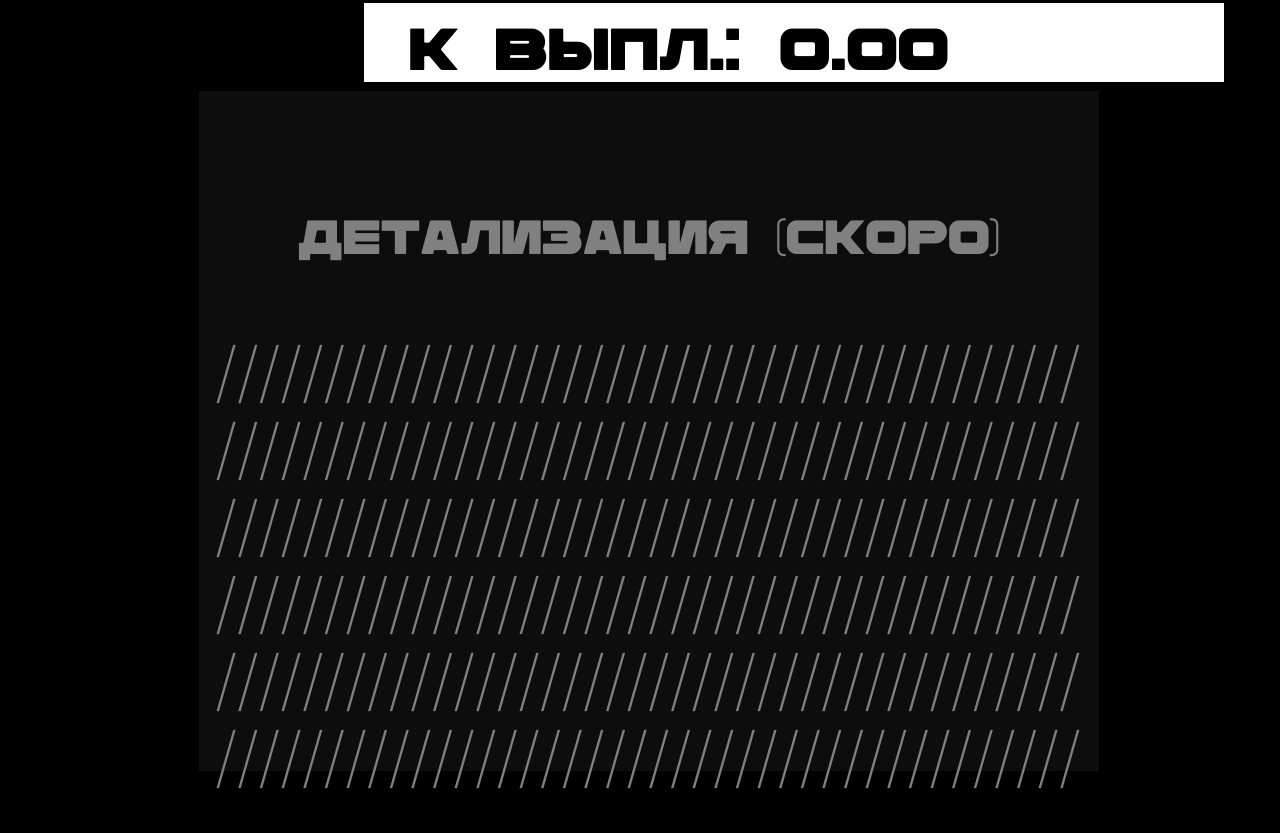
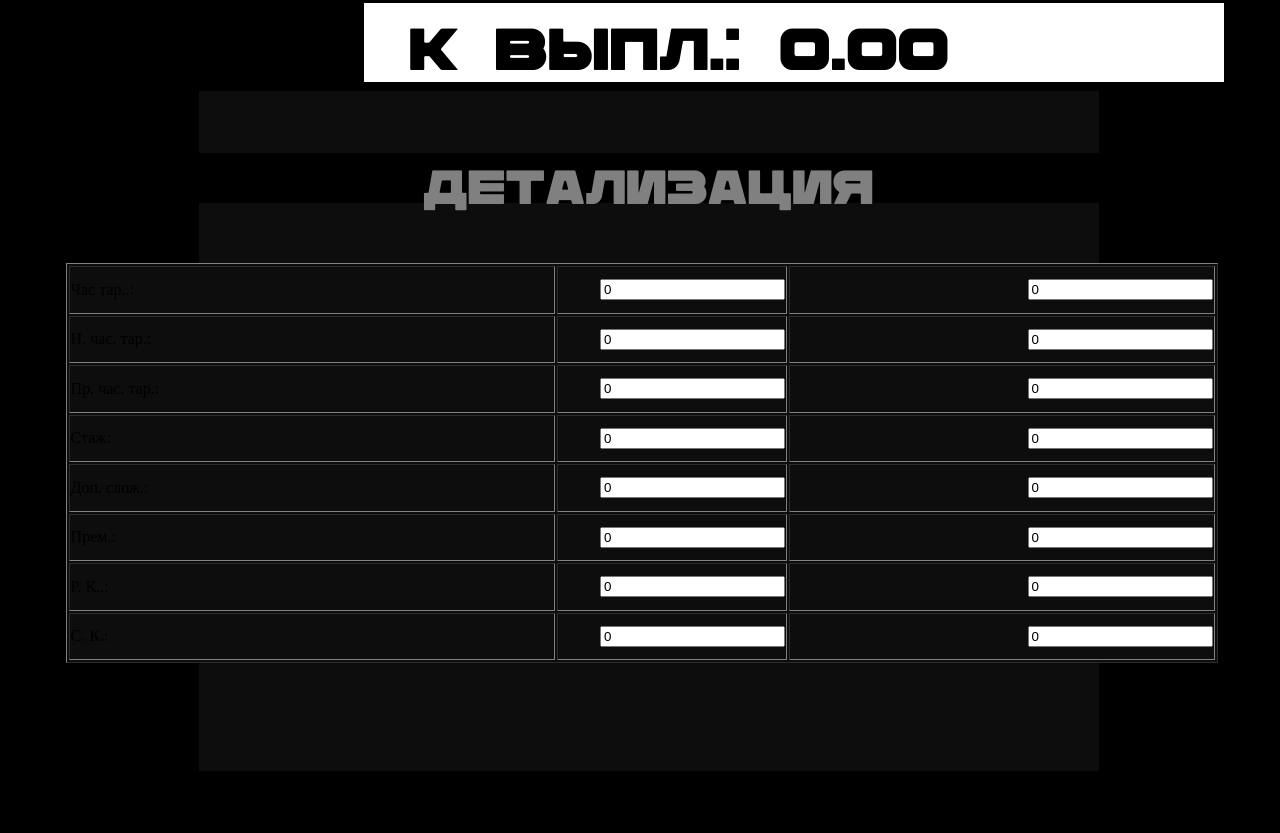
Before and after one commit to Latandj/Check_R, a plain HTML site: page index.html in a window 1280 px wide. Shown: the part 1047-1880 px from the top of the page. Drawn offline with Linux system fonts and the light colour scheme.

Commit message:
index.html

```diff
--- a/index.html
+++ b/index.html
@@ -1,7 +1,7 @@
 <!DOCTYPE html>
 <html>
  <head>
-  <title>Check R /beta_v0.301</title>
+  <title>Проверка /beta_v0.301</title>
   <link rel="stylesheet" href="cjs/main.css">
  </head>
 
@@ -12,7 +12,6 @@
 
 
 <!-- Хэдер -->
-
 
   <div class="buttons" style="height: 110px; width: 100%; position: absolute; left: 0; right: 0; top: 0%;">
 
@@ -274,17 +273,136 @@
   <div id="rectangle"></div>
 
 
+  <div style="height: 50px; width: 100%; position: absolute; top: 1050px;">
+
+
+<!-- детализация -->
+
+
+ <div style="height: 400px; width: 90%; position: absolute; top: 260px;">
+
+   <table border=1 solid grey height="400px" width="100%" style="background: #0d0d0d; margin-right: 5%; margin-left: 5%;">
+   <colgroup>
+    <col width="400px">
+    <col width="150px">
+    <col width="350px">
+   </colgroup>
+   <tbody align="left">
+     <tr>
+       <td>
+         <label class="tx8">Час тар..:</label>
+       </td>
+
+       <td align="right">
+         <input type="text" class="det" value="0" name="out" id="khrs" readonly>
+       </td>
+
+       <td align="right">
+         <input type="text" class="deta" value="0" name="out" id="shrs" readonly>
+       </td>
+     </tr>
+     <tr>
+       <td>
+         <label class="tx8">Н. час. тар.:</label>
+       </td>
+
+       <td align="right">
+         <input type="text" class="det" value="0" name="out" id="knhrs" readonly>
+       </td>
+
+       <td align="right">
+         <input type="text" class="deta" value="0" name="out" id="snhrs" readonly>
+       </td>
+     </tr>
+     <tr>
+       <td>
+         <label class="tx8">Пр. час. тар.:</label>
+       </td>
+
+       <td align="right">
+         <input type="text" class="det" value="0" name="out" id="kphrs" readonly>
+       </td>
+
+       <td align="right">
+         <input type="text" class="deta" value="0" name="out" id="sphrs" readonly>
+       </td>
+     </tr>
+     <tr>
+       <td>
+         <label class="tx8">Стаж:</label>
+       </td>
+
+       <td align="right">
+         <input type="text" class="det" value="0" name="out" id="ptstw" readonly>
+       </td>
+
+       <td align="right">
+         <input type="text" class="deta" value="0" name="out" id="sstw" readonly>
+       </td>
+     </tr>
+     <tr>
+       <td>
+         <label class="tx8">Доп. слож.:</label>
+       </td>
+
+       <td align="right">
+         <input type="text" class="det" value="0" name="out" id="dslow" readonly>
+       </td>
+
+       <td align="right">
+         <input type="text" class="deta" value="0" name="out" id="sdslow" readonly>
+       </td>
+     </tr>
+     <tr>
+       <td>
+         <label class="tx8">Прем.:</label>
+       </td>
+
+       <td align="right">
+         <input type="text" class="det" value="0" name="out" id="ppprem" readonly>
+       </td>
+
+       <td align="right">
+         <input type="text" class="deta" value="0" name="out" id="sppprem" readonly>
+       </td>
+     </tr><tr>
+       <td>
+         <label class="tx8">Р. К..:</label>
+       </td>
+
+       <td align="right">
+         <input type="text" class="det" value="0" name="out" id="rrrkf" readonly>
+       </td>
+
+       <td align="right">
+         <input type="text" class="deta" value="0" name="out" id="srrrkf" readonly>
+       </td>
+     </tr>
+     <tr>
+       <td>
+         <label class="tx8">С. К.:</label>
+       </td>
+
+       <td align="right">
+         <input type="text" class="det" value="0" name="out" id="ssskf" readonly>
+       </td>
+
+       <td align="right">
+         <input type="text" class="deta" value="0" name="out" id="sssskf" readonly>
+       </td>
+     </tr>
+    </tbody>
+   </table>
+
+
+  </div>
+
+
 <!-- текст детализации -->
 
-  <div class="det" style="height: 50px; width: 100%; position: absolute; top: 1250px;">
+  <div class="det" style="height: 50px; width: 100%; position: absolute; top: 150px; background-color: black;">
    <div class="tx5">
-    Детализация (Скоро)
-   </div>
-   <div class="tx6">
-    <br>////////////////////////////////////////<br>////////////////////////////////////////
-    <br>////////////////////////////////////////<br>////////////////////////////////////////
-    <br>////////////////////////////////////////<br>////////////////////////////////////////
-
+    Детализация
    </div>
   </div>
 
@@ -293,7 +411,7 @@
 
    <div class="qr">
 
-  <img src="cjs/qrlink.jpg" width="600px" height="600px">
+  <img src="cjs/IMG_20230521_101431_274.jpg" width="600px" height="600px">
 
 
    </div>
```
